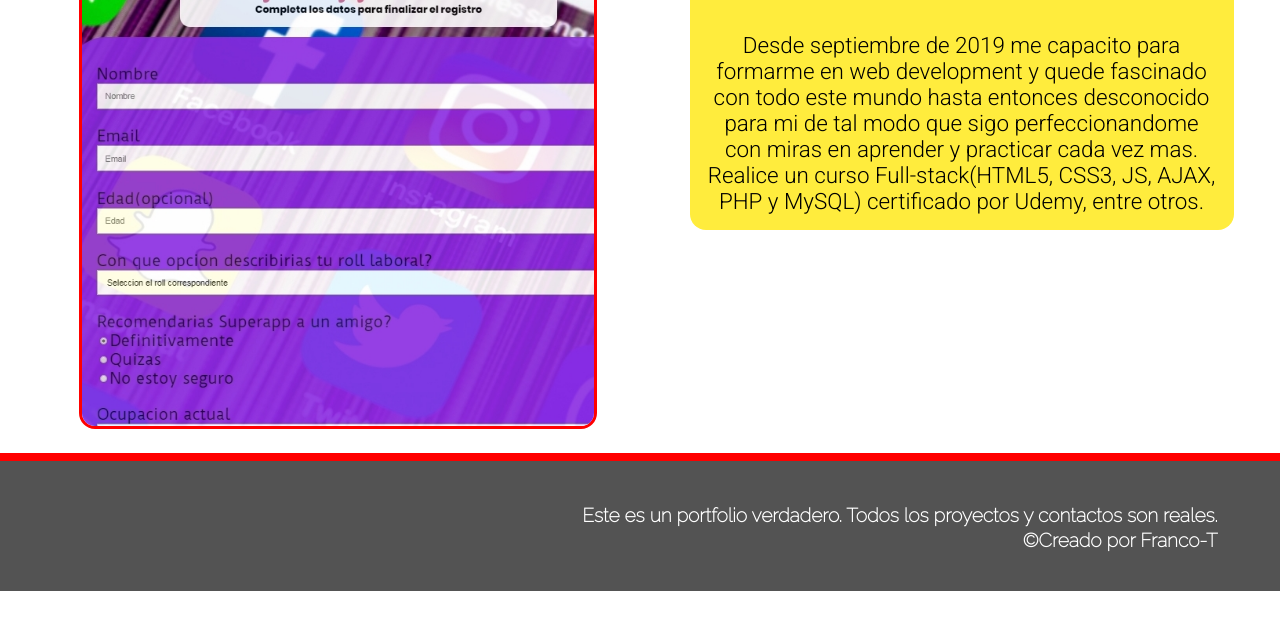
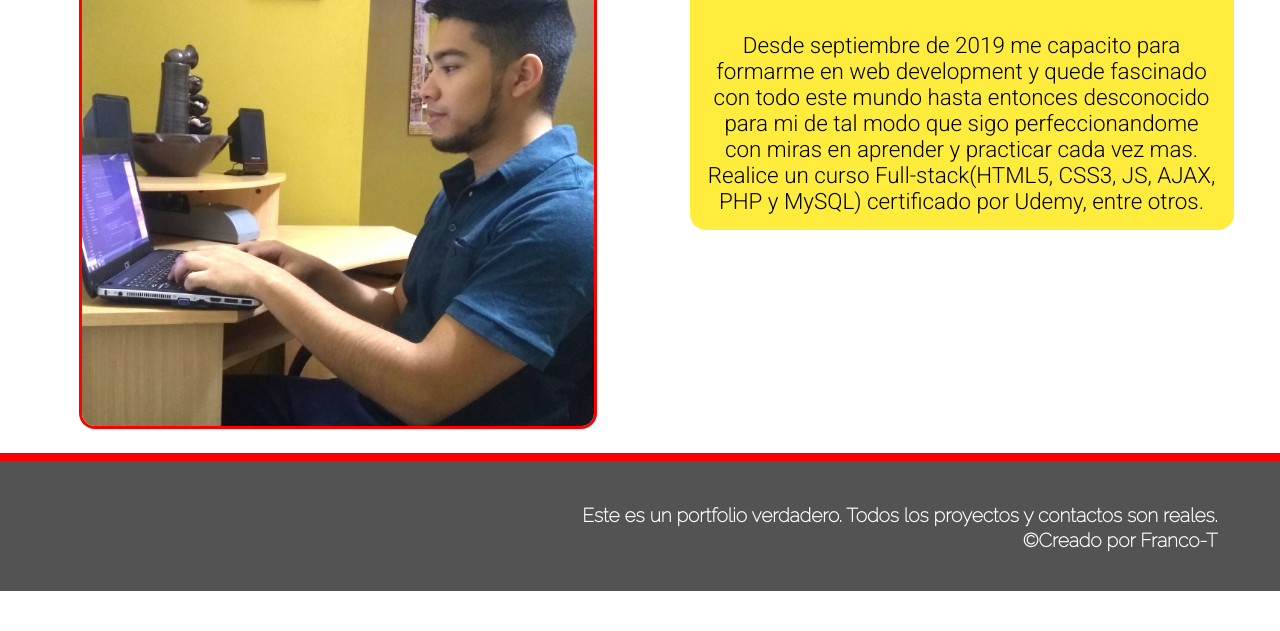
Before and after one commit to fran1dev/port, a plain HTML site: page sobremi.html in a window 1280 px wide. Shown: the part 169-800 px from the top of the page. Drawn offline with Linux system fonts and the light colour scheme; a web font is replaced by a local one.

Commit message:
Update sobremi.html

```diff
--- a/sobremi.html
+++ b/sobremi.html
@@ -30,7 +30,7 @@
         </div>
     </header>
     <div class="sobremi">
-        <img src="img/formulario1.jpg" alt="img" class="img-sobremi">
+        <img src="img/mi.jpg" alt="img" class="img-sobremi">
         <div class="descripcion">
             <h3>Web developer</h3>
             <p>
```
